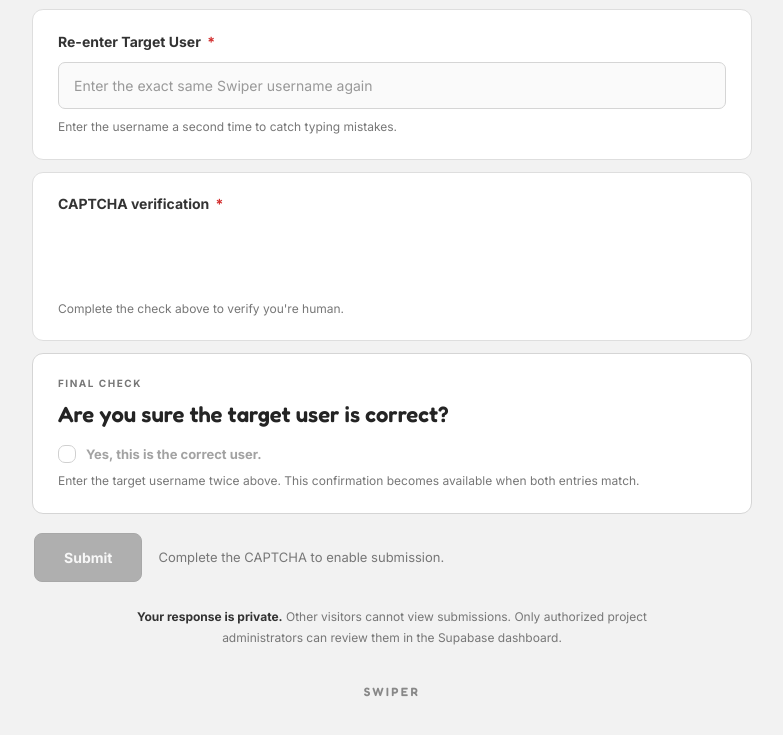
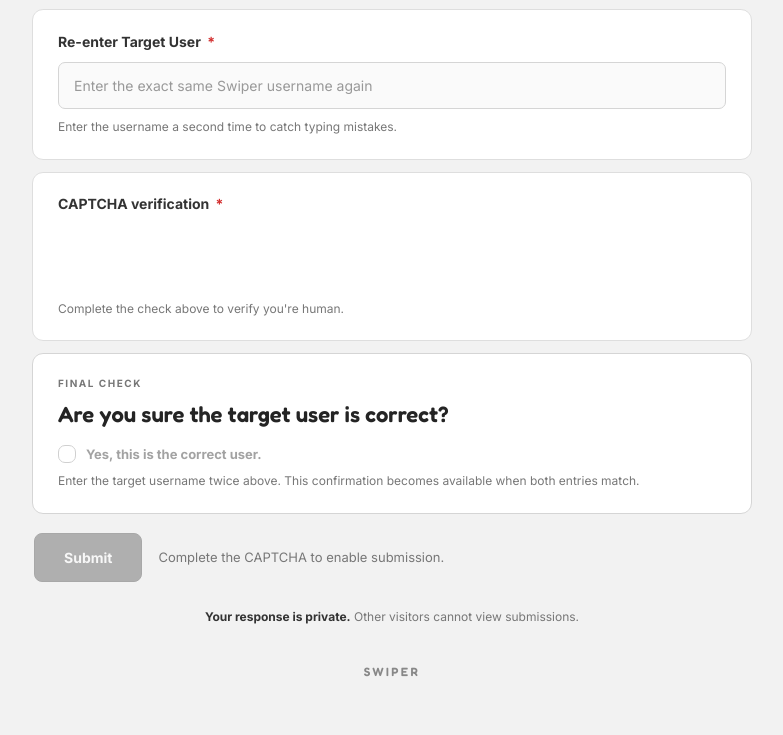
Before and after one commit to playswiper/Redeem, a plain HTML site: page index.html in a window 1280 px wide. Shown: the part 903-1638 px from the top of the page, without its empty margins (248-1031 px from the left). Drawn offline with Linux system fonts and the light colour scheme.

Commit message:
Update index.html

```diff
--- a/index.html
+++ b/index.html
@@ -118,7 +118,7 @@ button:disabled{opacity:.42;cursor:not-allowed}
       </div>
     </form>
 
-    <p class="privacy"><strong>Your response is private.</strong> Other visitors cannot view submissions. Only authorized project administrators can review them in the Supabase dashboard.</p>
+    <p class="privacy"><strong>Your response is private.</strong> Other visitors cannot view submissions.</p>
     <div class="brand">SWIPER</div>
   </main>
 
```
